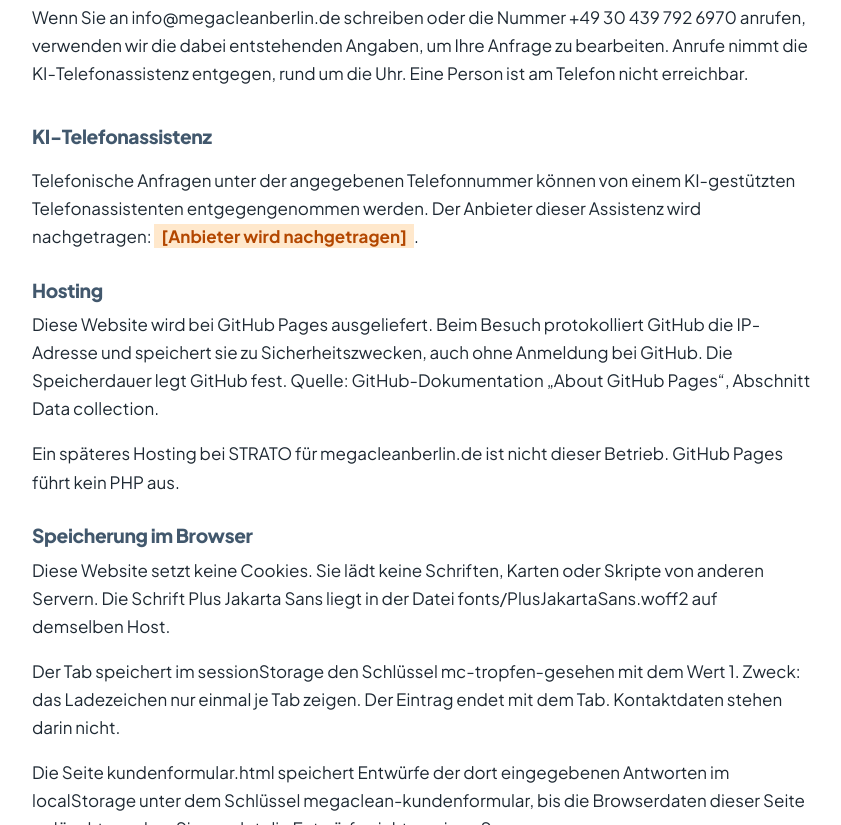
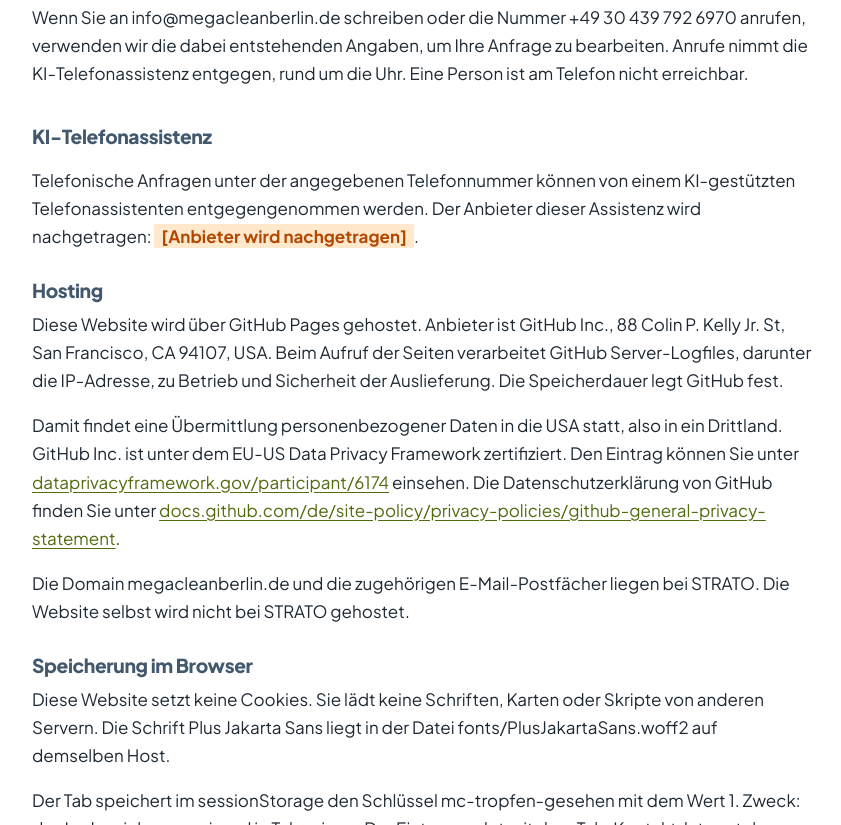
Before and after one commit to Fotomek/MegaClean, a plain HTML site: page datenschutz.html in a window 1280 px wide. Shown: the part 457-1282 px from the top of the page, without its empty margins (218-1059 px from the left). Drawn offline with Linux system fonts and the light colour scheme.

Commit message:
Datenschutz: Hosting bei GitHub Pages korrekt darstellen, noindex auf den öffentlichen Seiten entfernen

```diff
--- a/datenschutz.html
+++ b/datenschutz.html
@@ -4,7 +4,6 @@
 <meta charset="utf-8">
 <meta name="viewport" content="width=device-width, initial-scale=1">
 <title>Datenschutzerklärung | Mega Clean Berlin</title>
-<meta name="robots" content="noindex, nofollow">
 <link rel="icon" href="logo-mark.svg" type="image/svg+xml">
 <link rel="stylesheet" href="style.css">
 </head>
@@ -27,8 +26,9 @@
 <h2 class="ki-assistenz">KI-Telefonassistenz</h2>
 <p>Telefonische Anfragen unter der angegebenen Telefonnummer können von einem KI-gestützten Telefonassistenten entgegengenommen werden. Der Anbieter dieser Assistenz wird nachgetragen: <span style="color:#b34700;background:#ffe8cc;padding:.05em .4em;font-weight:700;">[Anbieter wird nachgetragen]</span>.</p>
 <h2>Hosting</h2>
-<p>Diese Website wird bei GitHub Pages ausgeliefert. Beim Besuch protokolliert GitHub die IP-Adresse und speichert sie zu Sicherheitszwecken, auch ohne Anmeldung bei GitHub. Die Speicherdauer legt GitHub fest. Quelle: GitHub-Dokumentation „About GitHub Pages“, Abschnitt Data collection.</p>
-<p>Ein späteres Hosting bei STRATO für megacleanberlin.de ist nicht dieser Betrieb. GitHub Pages führt kein PHP aus.</p>
+<p>Diese Website wird über GitHub Pages gehostet. Anbieter ist GitHub Inc., 88 Colin P. Kelly Jr. St, San Francisco, CA 94107, USA. Beim Aufruf der Seiten verarbeitet GitHub Server-Logfiles, darunter die IP-Adresse, zu Betrieb und Sicherheit der Auslieferung. Die Speicherdauer legt GitHub fest.</p>
+<p>Damit findet eine Übermittlung personenbezogener Daten in die USA statt, also in ein Drittland. GitHub Inc. ist unter dem EU-US Data Privacy Framework zertifiziert. Den Eintrag können Sie unter <a href="https://www.dataprivacyframework.gov/participant/6174" rel="noopener noreferrer">dataprivacyframework.gov/participant/6174</a> einsehen. Die Datenschutzerklärung von GitHub finden Sie unter <a href="https://docs.github.com/de/site-policy/privacy-policies/github-general-privacy-statement" rel="noopener noreferrer">docs.github.com/de/site-policy/privacy-policies/github-general-privacy-statement</a>.</p>
+<p>Die Domain megacleanberlin.de und die zugehörigen E-Mail-Postfächer liegen bei STRATO. Die Website selbst wird nicht bei STRATO gehostet.</p>
 <h2>Speicherung im Browser</h2>
 <p>Diese Website setzt keine Cookies. Sie lädt keine Schriften, Karten oder Skripte von anderen Servern. Die Schrift Plus Jakarta Sans liegt in der Datei fonts/PlusJakartaSans.woff2 auf demselben Host.</p>
 <p>Der Tab speichert im sessionStorage den Schlüssel mc-tropfen-gesehen mit dem Wert 1. Zweck: das Ladezeichen nur einmal je Tab zeigen. Der Eintrag endet mit dem Tab. Kontaktdaten stehen darin nicht.</p>
```
Also changed, not shown: impressum.html (+0 -1 lines), index.html (+0 -2 lines), robots.txt.
